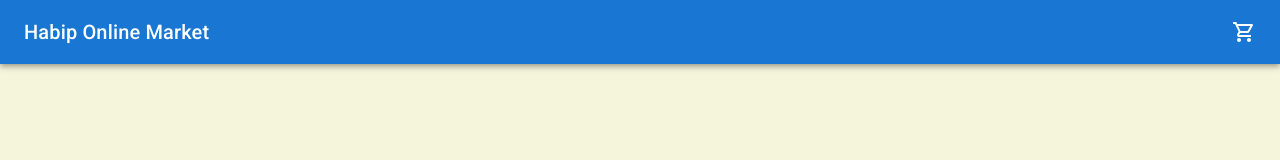
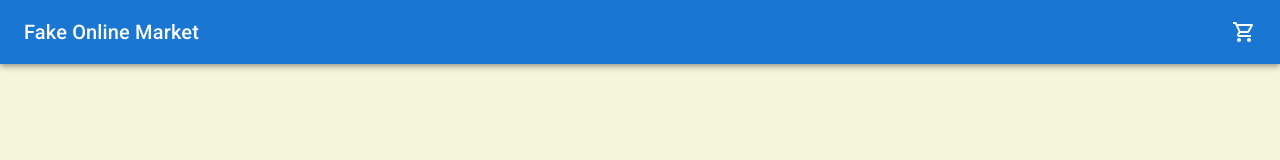
Before and after one commit to hho-1/shopping-cart-redux-MUI, a React (Create React App) app: page /cart in a window 1280 px wide. Shown: the top 160 px of the page. Built offline with nearby package versions, Linux system fonts and the light colour scheme.

Commit message:
Update Navbar.jsx

```diff
--- a/src/components/Navbar.jsx
+++ b/src/components/Navbar.jsx
@@ -13,7 +13,7 @@ const Navbar = () => {
       <AppBar position="static">
         <Toolbar>
           <Typography variant="h6" component="div" sx={{ flexGrow: 1 }}>
-            <Link to="/" className='navLink'>Habip Online Market</Link>
+            <Link to="/" className='navLink'>Fake Online Market</Link>
           </Typography>
           <Link to="/cart" className='navLink rightNav'>
             {/* <ShoppingCartOutlinedIcon className='items-icon'/>
```
